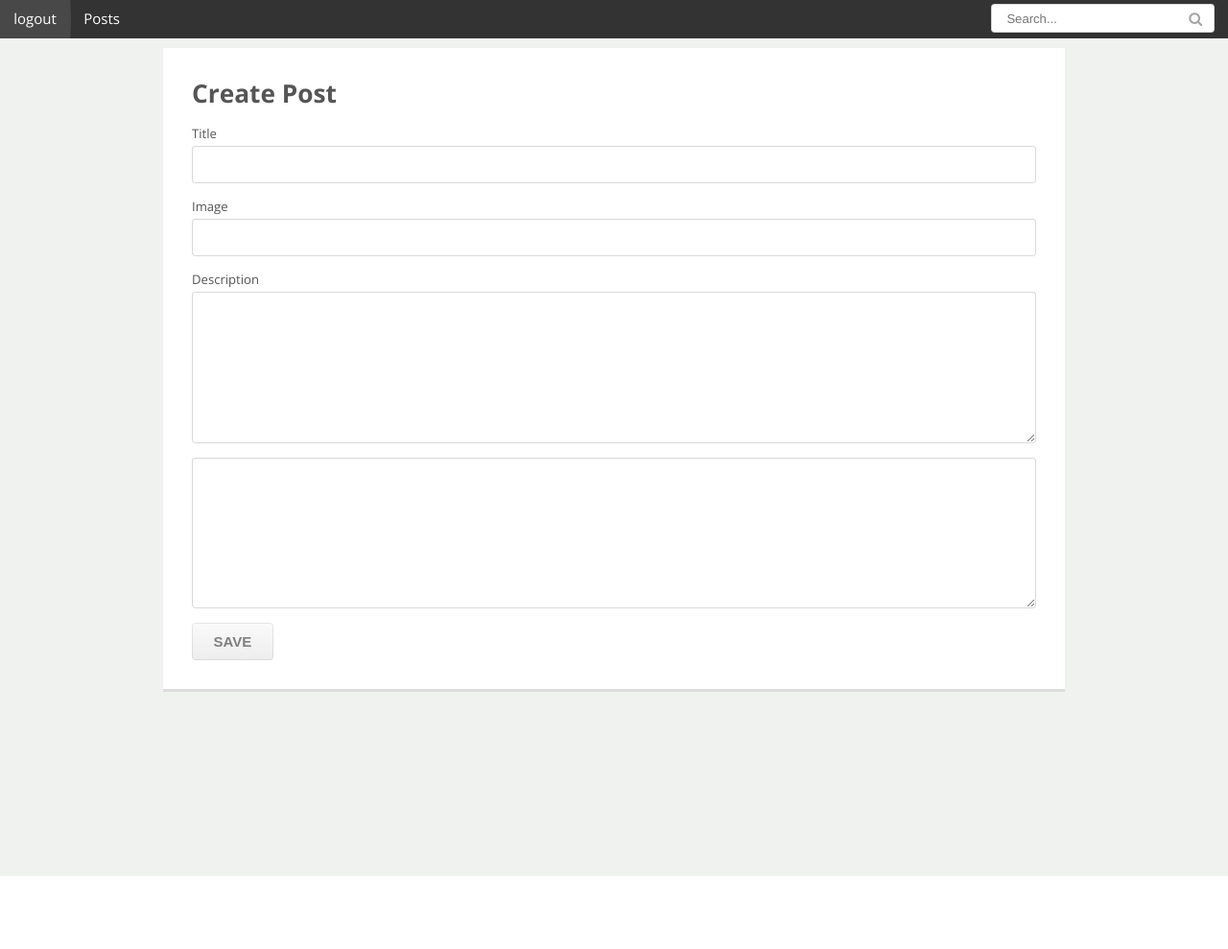
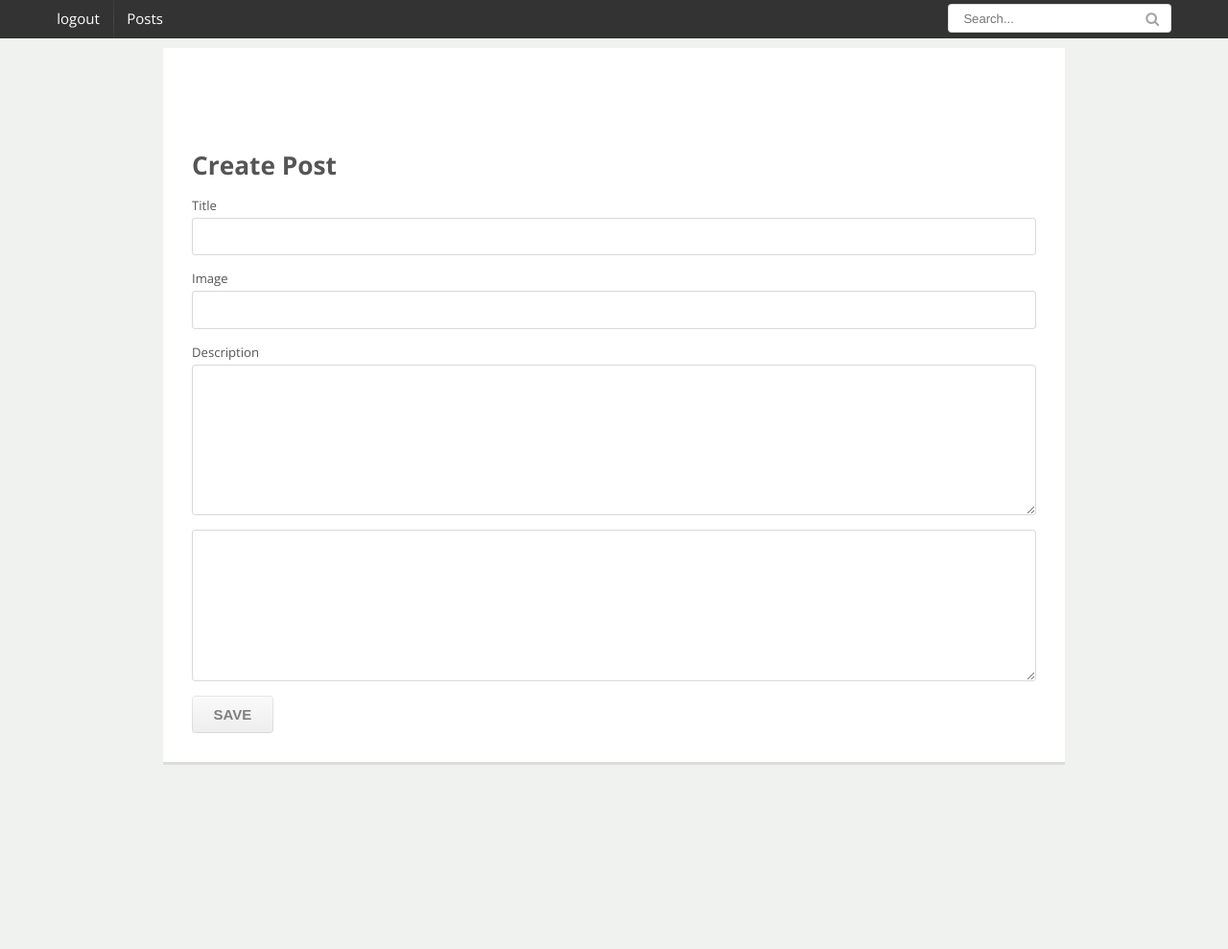
Before and after one commit to CLOUGH/db-assignment2, a PHP site: page /post/create.php in a window 1280 px wide. Shown: the whole page at 96% size. Before the commit the page ends 913 px from the top, so only its background shows below. Run offline with PHP 8.4, Linux system fonts and the light colour scheme; style sheets or scripts are compiled from the project's sources; some libraries are stand-ins or nearby versions.

Commit message:
Restore Layout

```diff
--- a/source/site/post/store.php
+++ b/source/site/post/store.php
@@ -48,3 +48,6 @@
 		$mysqli->rollback();
 		header("Location: http://".SERVER."/db-assignment2/source/site/post/create.php");
 	}
+
+	$mysqli->close();
+?>
--- a/source/site/resources/css/style.css
+++ b/source/site/resources/css/style.css
@@ -117,3 +117,13 @@
 	padding:30px 30px 30px 30px;
 
 }
+
+.container{
+	max-width: 1190px;
+	width: auto;
+	margin: 0 auto;
+}
+
+.content{
+	margin-top: 8%;
+}
```
